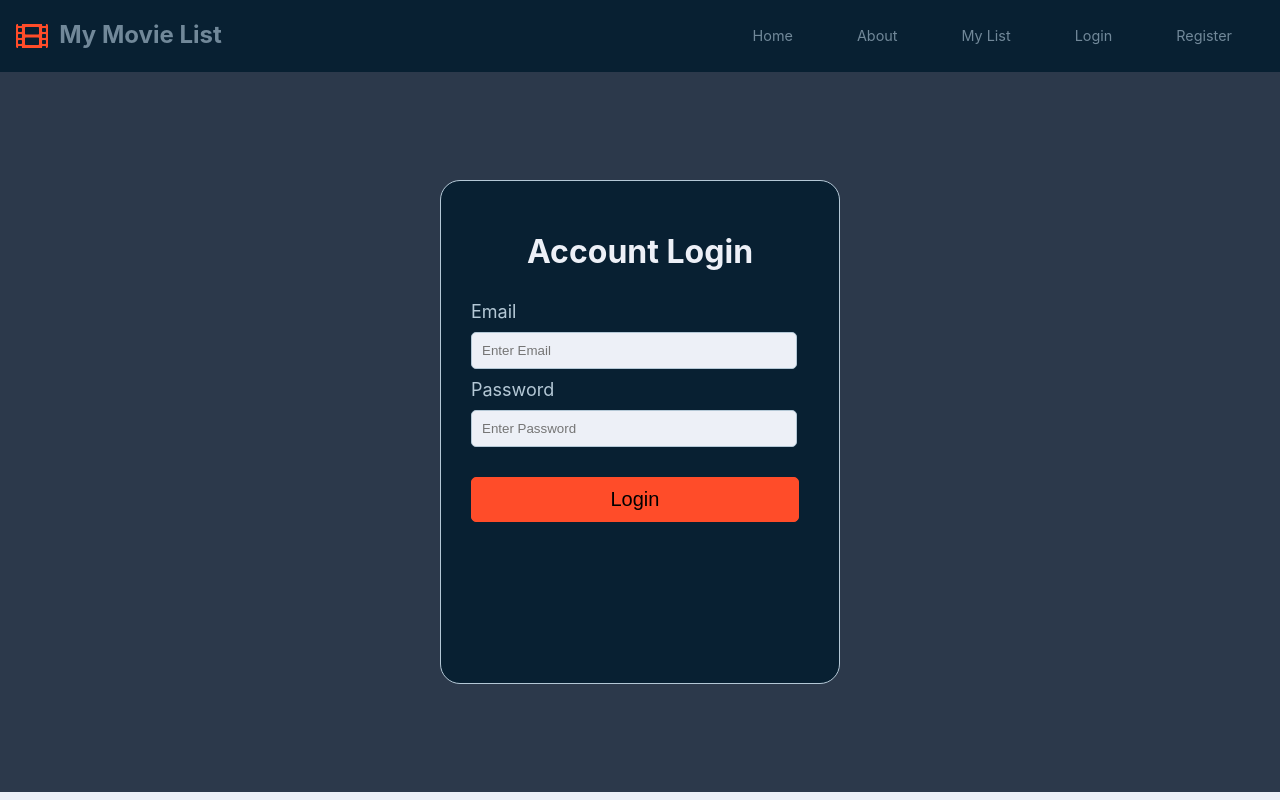
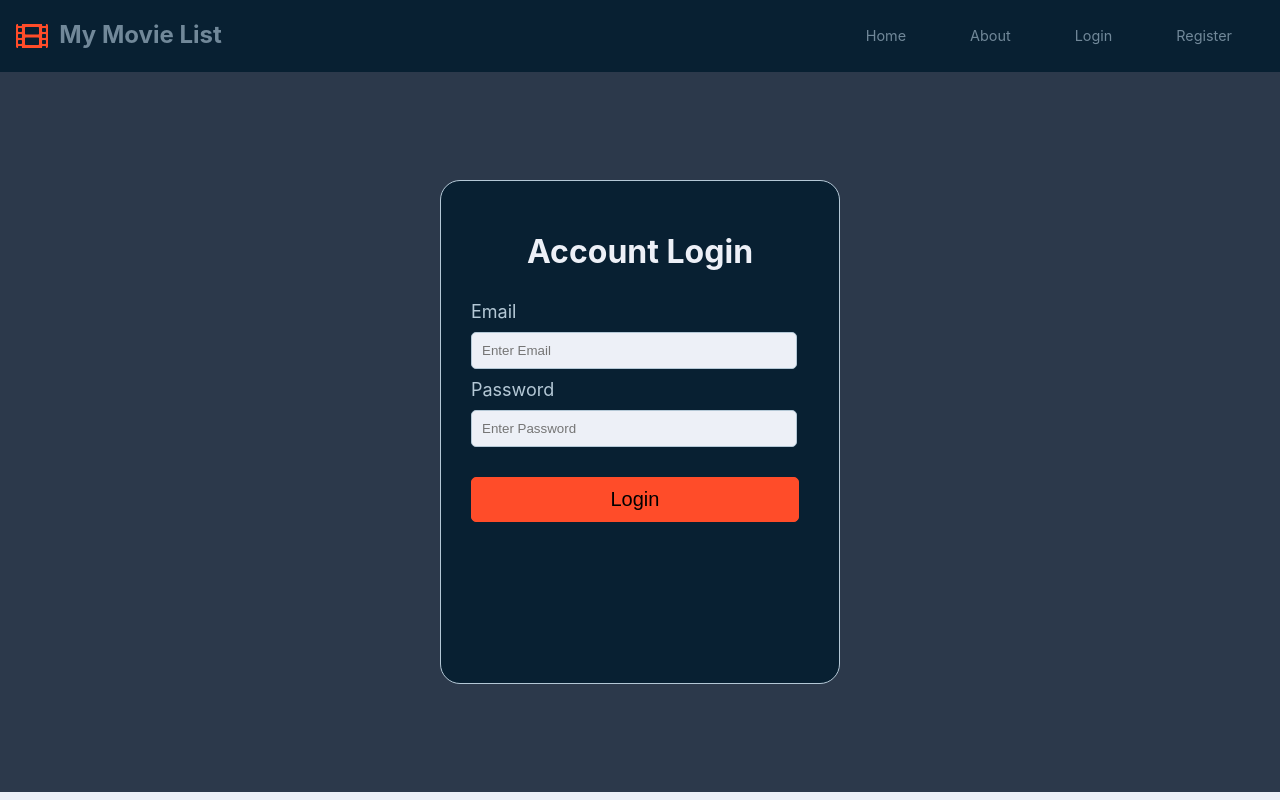
Before and after one commit to jralvarez101/movie-list, a React (Create React App) app in the folder client/: page /login in a window 1280 px wide. Shown: the top 800 px of the page. Built offline with nearby package versions, Linux system fonts and the light colour scheme; the HTML template or start-up script is replaced by a standard one.

Commit message:
navbar logout functionality

```diff
--- a/client/src/actions/authActions.js
+++ b/client/src/actions/authActions.js
@@ -14,7 +14,6 @@ import toastAlert from '../utils/toastAlert';
 
 // Load User ---------------------------------------------------------
 export const loadUser = () => async (dispatch) => {
-  console.log('loaduser is being called');
   //set global header because this is a PRIVATE ROUTE we imported this section
   if (localStorage.token) {
     setAuthToken(localStorage.token);
@@ -61,7 +60,7 @@ export const register = (formData) => async (dispatch) => {
   }
 };
 
-// Login User
+// Login User----------------------------------------
 export const login = (formData) => async (dispatch) => {
   const config = {
     // set headers
@@ -89,15 +88,14 @@ export const login = (formData) => async (dispatch) => {
   }
 };
 
-// Logout
+// logout User ------------------------------------
+export const logout = () => (dispatch) => {
+  dispatch({
+    type: LOGOUT,
+  });
+};
 
-// Clear Errors
-
-// Logout
-
-// Auth error
-
-// Clear error
+// Clear error-------------------------------------
 export const clearErrors = () => (dispatch) => {
   dispatch({
     type: CLEAR_ERRORS,
--- a/client/src/components/layout/Navbar.js
+++ b/client/src/components/layout/Navbar.js
@@ -1,8 +1,11 @@
-import React, { useState } from 'react';
+import React, { useState, Fragment } from 'react';
 import styled from 'styled-components';
 import { Link } from 'react-router-dom';
 import { FontAwesomeIcon } from '@fortawesome/react-fontawesome';
 import { faFilm, faBars } from '@fortawesome/free-solid-svg-icons';
+import { useSelector } from 'react-redux';
+import { connect, useDispatch } from 'react-redux';
+import { logout } from '../../actions/authActions';
 
 const Nav = styled.div`
   padding: 0 1rem;
@@ -41,6 +44,14 @@ const Menu = styled.div`
   }
 `;
 
+const Span = styled.span`
+  color: #718899;
+  padding: 1rem 2rem;
+  text-align: center;
+  transition: all 0.3s ease-in;
+  font-size: 0.9rem;
+`;
+
 const NavLink = styled(Link)`
   text-decoration: none;
   color: #718899;
@@ -63,6 +74,33 @@ const Bars = styled(FontAwesomeIcon)`
 
 function Navbar() {
   const [isOpen, setIsOpen] = useState(false);
+  const isAuthenticated = useSelector((state) => state.auth?.isAuthenticated);
+  const user = useSelector((state) => state.auth?.user);
+  const dispatch = useDispatch();
+
+  const toLogOut = () => {
+    dispatch(logout());
+  };
+
+  const authLinks = (
+    <Fragment>
+      {<Span>Hello {user && user.name},</Span>}
+      <NavLink to="/">Home</NavLink>
+      <NavLink to="/myList">My List</NavLink>
+      <NavLink onClick={toLogOut} to="#!">
+        Logout
+      </NavLink>
+    </Fragment>
+  );
+
+  const guestLinks = (
+    <Fragment>
+      <NavLink to="/">Home</NavLink>
+      <NavLink to="/about">About</NavLink>
+      <NavLink to="/login">Login</NavLink>
+      <NavLink to="/register">Register</NavLink>
+    </Fragment>
+  );
 
   return (
     <Nav>
@@ -73,15 +111,9 @@ function Navbar() {
         </H2>
       </BrandLink>
       <Bars icon={faBars} size="lg" onClick={() => setIsOpen(!isOpen)} />
-      <Menu isOpen={isOpen}>
-        <NavLink to="/">Home</NavLink>
-        <NavLink to="/about">About</NavLink>
-        <NavLink to="/myList">My List</NavLink>
-        <NavLink to="/login">Login</NavLink>
-        <NavLink to="/register">Register</NavLink>
-      </Menu>
+      <Menu isOpen={isOpen}>{isAuthenticated ? authLinks : guestLinks}</Menu>
     </Nav>
   );
 }
 
-export default Navbar;
+export default connect(null, { logout })(Navbar);
--- a/client/src/reducers/authReducer.js
+++ b/client/src/reducers/authReducer.js
@@ -3,6 +3,7 @@ import {
   CLEAR_ERRORS,
   LOGIN_FAIL,
   LOGIN_SUCCESS,
+  LOGOUT,
   REGISTER_FAIL,
   REGISTER_SUCCESS,
   USER_LOADED,
@@ -40,6 +41,7 @@ export default (state = initialState, action) => {
     case REGISTER_FAIL:
     case AUTH_ERROR:
     case LOGIN_FAIL:
+    case LOGOUT:
       // if it fails remove token from storage
       localStorage.removeItem('token');
       return {
```
